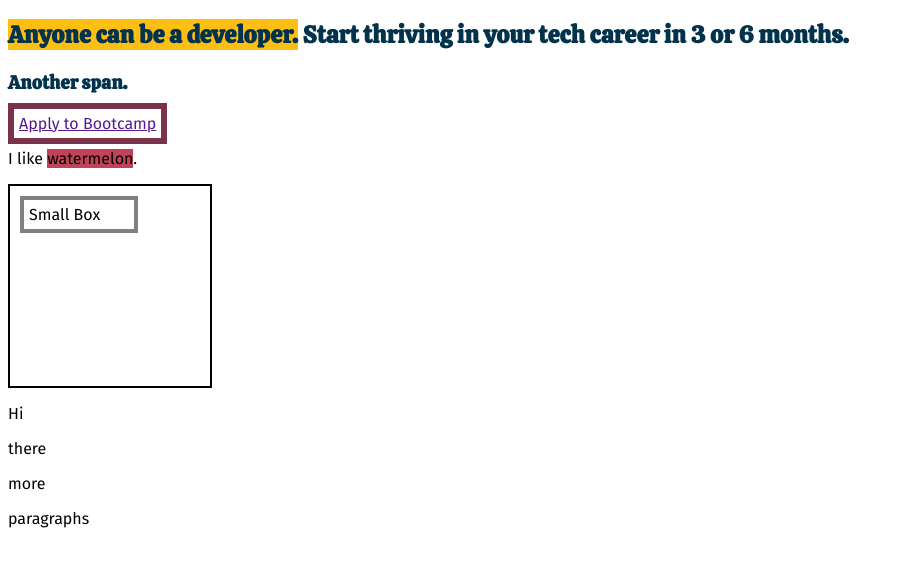
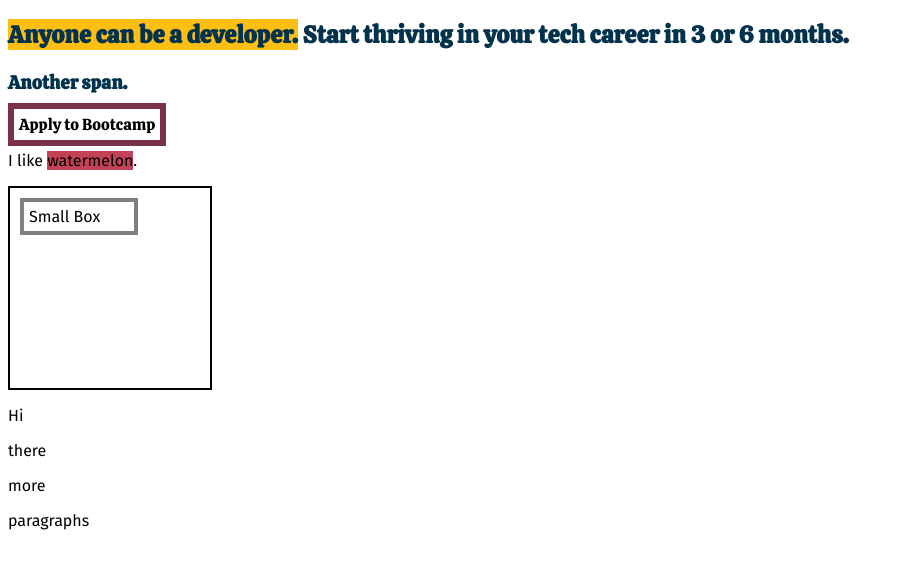
Before and after one commit to dwolverton/html-css-adventures, a plain HTML site: page index.html in a window 1280 px wide. Shown: the part 66-634 px from the top of the page, without its empty margins (0-905 px from the left). Drawn offline with Linux system fonts and the light colour scheme.

Commit message:
added hover color and removed underline

```diff
--- a/style.css
+++ b/style.css
@@ -26,8 +26,15 @@ a {
     padding: 5px;
     /* shortcut syntax 10 = top & bottom, 0 = left & right */
     margin: 10px 0px;
+    text-decoration: none;
+    font-family: Calistoga, sans-serif;
+    color: black;
 }
 
+a:hover {
+border-color: #E07D53;
+
+}
 /* class selector class="watermelon" */
 .watermelon {
     background-color: rgb(194, 66, 87);
```
